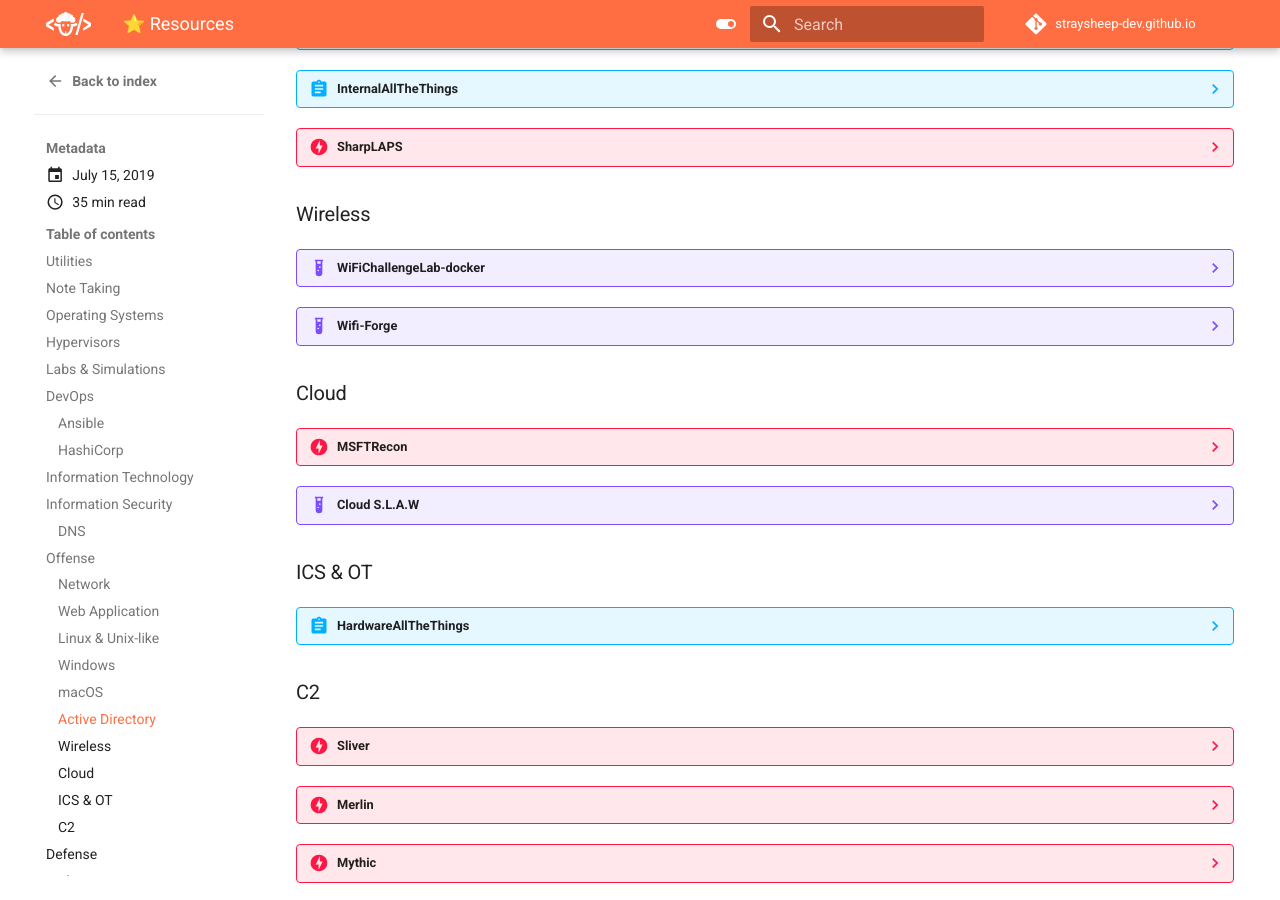
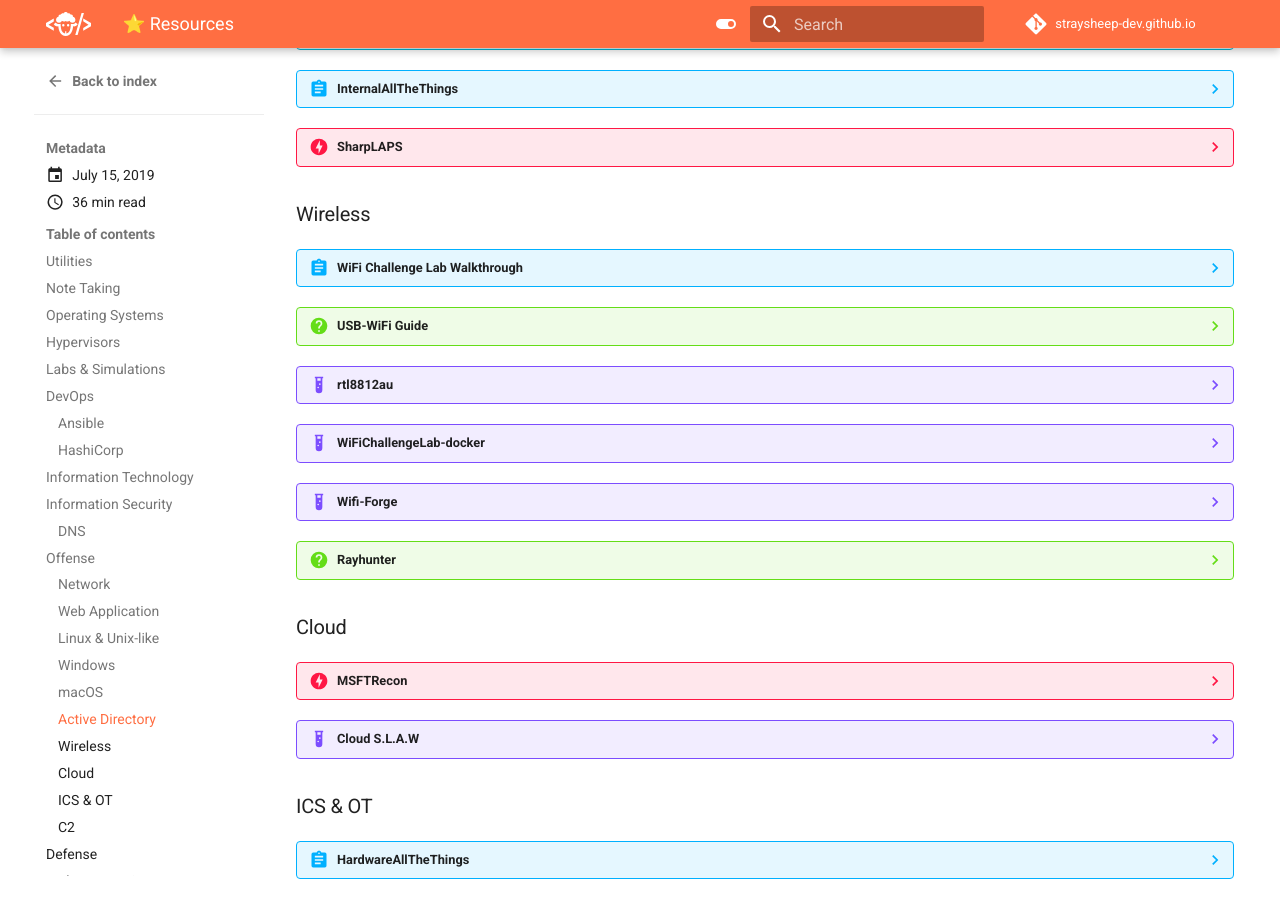
Before and after one commit to straysheep-dev/straysheep-dev.github.io, an MkDocs documentation site: the page built from docs/blog/posts/resources.md, in a window 1280 px wide and 900 px high, scrolled down 7125 px. Built offline with MkDocs 1.6.1 and Material for MkDocs 9.7.7, drawn with Linux system fonts in a browser that asks for light colours; comment, search, counter and statistics services are not loaded; some of the changed lines change nothing that is shown.

Commit message:
Update blog

```diff
--- a/docs/blog/posts/resources.md
+++ b/docs/blog/posts/resources.md
@@ -853,6 +853,32 @@
 
 ### Wireless
 
+??? abstract "WiFi Challenge Lab Walkthrough"
+
+	Think of this as "WirelessAllTheThings". This walkthrough will demonstrate a number of WiFi attacks, from recon and basic commands to operate wireless tools on Linux, to attacking OPN, WEP, WPA/2/3 and MGT enterprise networks.
+
+	- <https://r4ulcl.com/posts/walkthrough-wifichallenge-lab-2.0/>
+
+??? question "USB-WiFi Guide"
+
+	> The mission of this site is to provide educational information, reviews of USB WiFi adapters and links to specific adapters that are known to perform well with Linux ( see The Plug and Play List ).
+
+	- <https://github.com/morrownr/USB-WiFi>
+	- [Recommended Adapters for Kali Linux](https://github.com/morrownr/USB-WiFi/blob/main/home/Recommended_Adapters_for_Kali_Linux.md)
+
+	The cards using the mediatek/mt76 drivers appear to be the most supported as of early 2025.
+
+	When comparing available cards, note the AXML and AXM cards look the same but are different from the ACH and ACM cards in that they also have Bluetooth functionality built-in (which casues issues on Ubuntu in some cases). All 4 use the mediatek/mt76 drivers.
+
+??? example "rtl8812au"
+
+	These kernel drivers are no longer included in Kali by default, and these repos are where you'll need to obtain the source to compile and load them.
+
+	You'll run into this if you use some of the popular ALFA USB cards like the AWUS036ACH, or AWUS036ACS.
+
+	- <https://github.com/aircrack-ng/rtl8812au> (Deprecated)
+	- <https://github.com/lwfinger/rtw88> (Current)
+
 ??? example "WiFiChallengeLab-docker"
 
 	This is one of the most useful resources to learning nearly all wireless recon and attack paths in a safe and isolated environment. Deployment options include:
@@ -874,6 +900,12 @@
 	> Wi-Fi Forge provides a safe and legal environment for learning WiFi hacking. Based on the open source Mininet-Wifi, this project automatically sets up the networks and tools needed to run a variety of WiFi exploitation labs, removing the need for the overhead and hardware normally required to perform these attacks.
 
 	- <https://github.com/blackhillsinfosec/Wifi-Forge>
+
+??? question "Rayhunter"
+
+	> Rust tool to detect cell site simulators on an orbic mobile hotspot.
+
+	- <https://github.com/EFForg/rayhunter>
 
 
 ### Cloud
```
